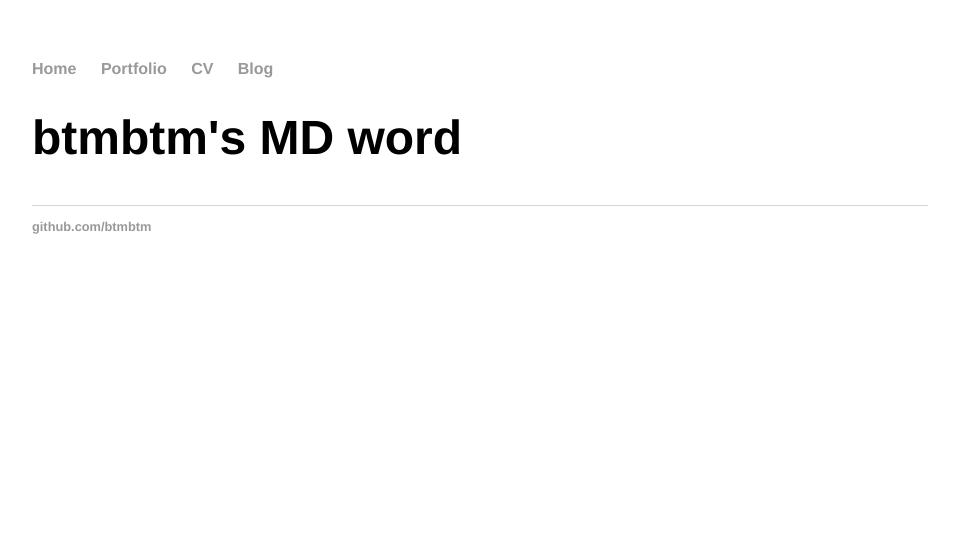
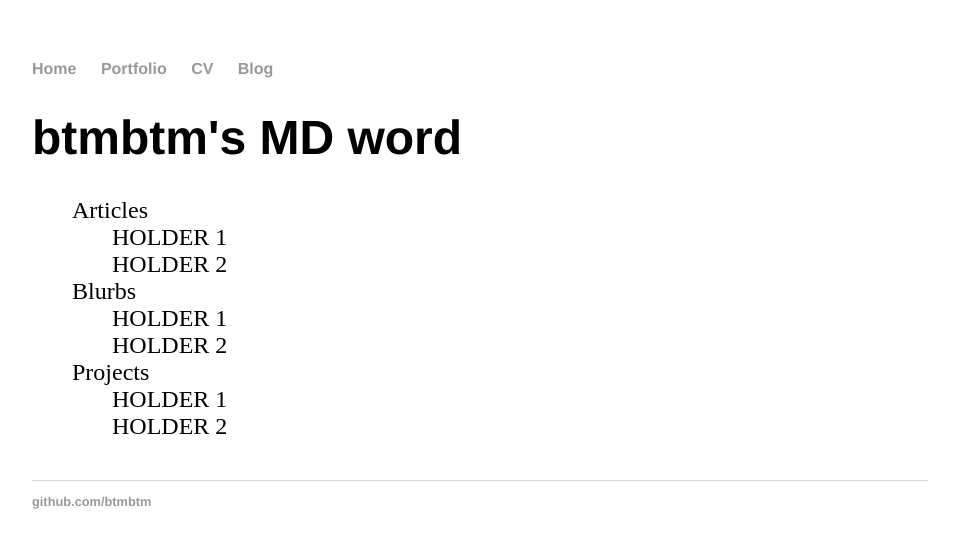
Before and after one commit to btmbtm/btmbtm.github.io, a Jekyll site: the page built from modernDeveloper/index.html, in a window 1280 px wide. Shown: the top 548 px of the page, without its empty margins (160-1119 px from the left). Built offline with Jekyll 4.4.1, drawn with Linux system fonts in a browser that asks for light colours; Markdown is read by kramdown in place of the engine named in the settings.

Commit message:
Update index.html

```diff
--- a/modernDeveloper/index.html
+++ b/modernDeveloper/index.html
@@ -4,5 +4,24 @@ title: btmbtm's MD word
 ---
 	<h1>{{ page.title }}</h1>
 	<ul class="posts">
+		<li>Articles
+			<ul>
+				<li> HOLDER 1 </li>
+				<li> HOLDER 2 </li>
+			</ul>
+		</li>
 
+		<li>Blurbs
+			<ul>
+				<li> HOLDER 1 </li>
+				<li> HOLDER 2 </li>
+			</ul>
+		</li>
+
+		<li>Projects
+			<ul>
+				<li> HOLDER 1 </li>
+				<li> HOLDER 2 </li>
+			</ul>
+		</li>
 	</ul>
```
